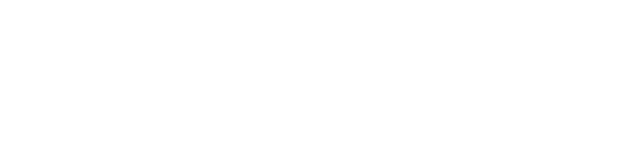
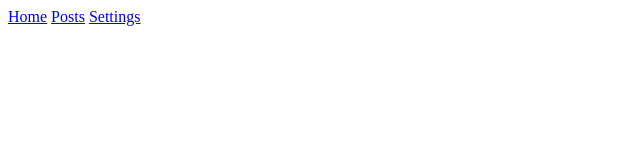
Before and after one commit to 12Ahn22/JS-SPA, a website: page index.html in a window 1280 px wide. Shown: the whole page, without its empty margins (0-640 px from the left). Drawn offline with Linux system fonts and the light colour scheme.

Commit message:
💄 Add Nav 마크업

```diff
--- a/index.html
+++ b/index.html
@@ -6,5 +6,13 @@
     <meta name="viewport" content="width=device-width, initial-scale=1.0" />
     <title>Single Page App</title>
   </head>
-  <body></body>
+  <body>
+    <nav class="nav">
+      <a href="/" class="nav__link" data-link>Home</a>
+      <a href="/posts" class="nav__link" data-link>Posts</a>
+      <a href="/settings" class="nav__link" data-link>Settings</a>
+    </nav>
+    <!-- type을 module로 해야 전역변수를 공유하지않음 -->
+    <script type="module" src="/static/js/index.js"></script>
+  </body>
 </html>
```
Also changed, not shown: static/js/index.js (added).
